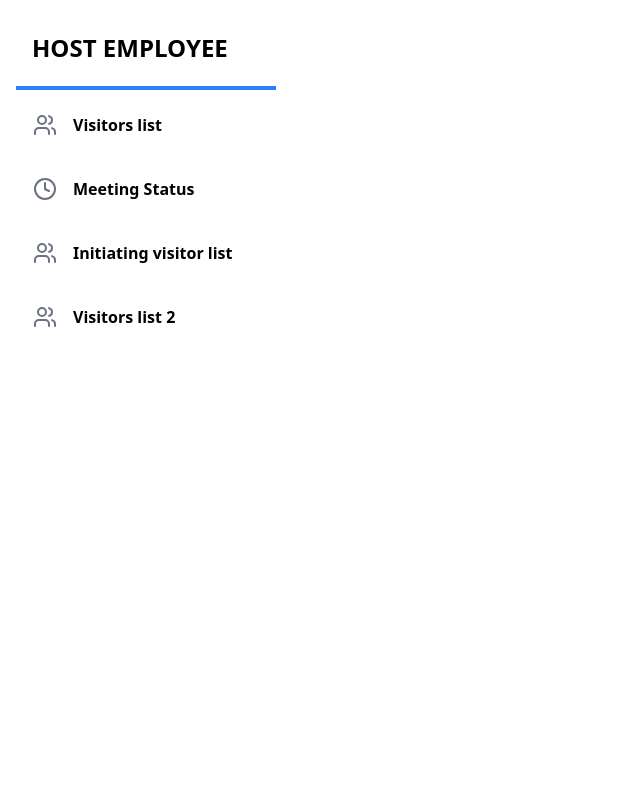
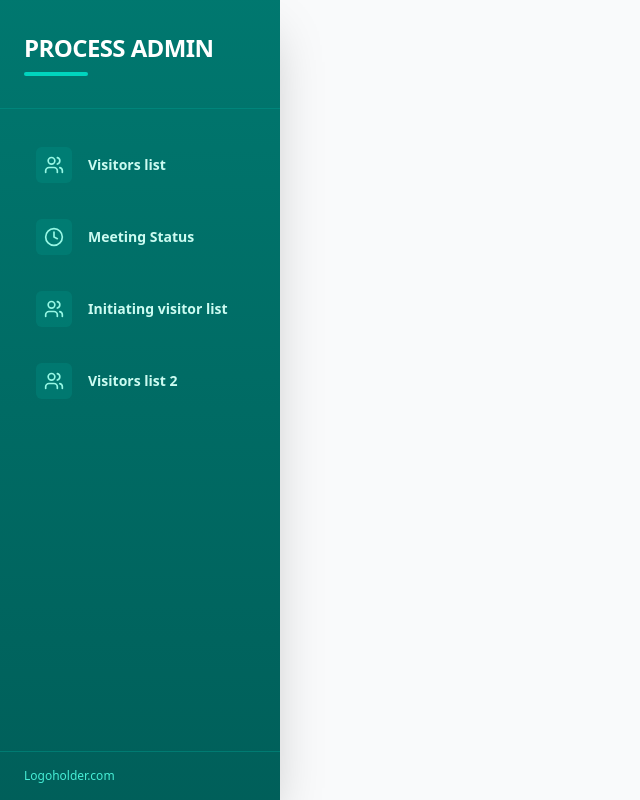
Before and after one commit to FlameX10/VishayVMS, a React app: page /hed/visitors2 in a window 1280 px wide. Shown: the whole page, without its empty margins (0-640 px from the left). Built offline with nearby package versions, Linux system fonts and the light colour scheme; the HTML template or start-up script is replaced by a standard one.

Commit message:
sidebargreen

```diff
--- a/components/HE/Sidebar.jsx
+++ b/components/HE/Sidebar.jsx
@@ -1,3 +1,5 @@
+
+
 "use client";
 import React, { useState } from "react";
 import { Users, Clock } from "lucide-react";
@@ -20,13 +22,17 @@ const Sidebar = () => {
   };
 
   return (
-    <div className="flex flex-col gap-1.5">
-      <div className="m-2 p-2">
-        <h1 className="text-2xl font-extrabold font-sans">HOST EMPLOYEE</h1>
+    <div className="flex flex-col min-h-screen bg-gradient-to-b from-teal-700 to-teal-800 text-white shadow-2xl" style={{ width: '280px' }}>
+      {/* Header Section */}
+      <div className="px-6 py-8 border-b border-teal-600/50">
+        <h1 className="text-2xl font-bold tracking-tight text-white">
+          PROCESS ADMIN
+        </h1>
+        <div className="mt-2 h-1 w-16 bg-teal-400 rounded-full"></div>
       </div>
 
-      <hr className="border-t-4 border-blue-500" />
-
+      {/* Menu Items */}
+      <nav className="flex-1 px-4 py-6 space-y-2">
         {menuItems.map((item, index) => {
           const Icon = item.icon;
           const isSelected = selectedIndex === index;
@@ -35,25 +41,42 @@ const Sidebar = () => {
             <div
               key={index}
               onClick={() => handleClick(index, item.path)}
-            className={`flex flex-row p-2 rounded-md cursor-pointer transition-colors ${
+              className={`
+                group flex items-center gap-4 px-4 py-3.5 rounded-lg cursor-pointer
+                transition-all duration-200 ease-in-out
+                ${
                   isSelected
-                ? "bg-blue-500 border-2 border-black"
-                : "bg-white border border-transparent hover:bg-gray-100"
-            }`}
+                    ? "bg-white/10 shadow-lg border-l-4 border-teal-400"
+                    : "hover:bg-white/5 border-l-4 border-transparent hover:border-teal-400/50"
+                }
+              `}
             >
-            <div>
+              <div className={`
+                p-2 rounded-md transition-colors duration-200
+                ${isSelected ? "bg-teal-500/20" : "bg-teal-600/30 group-hover:bg-teal-600/40"}
+              `}>
                 <Icon
-                className={`m-2 transition-colors ${
-                  isSelected ? "text-white" : "text-gray-500"
+                  size={20}
+                  className={`transition-colors duration-200 ${
+                    isSelected ? "text-teal-300" : "text-teal-200 group-hover:text-teal-100"
                   }`}
                 />
               </div>
-            <div className="m-2 font-bold">
-              <p className={isSelected ? "text-white" : ""}>{item.name}</p>
-            </div>
+              <span className={`
+                font-semibold text-sm transition-colors duration-200
+                ${isSelected ? "text-white" : "text-teal-100 group-hover:text-white"}
+              `}>
+                {item.name}
+              </span>
             </div>
           );
         })}
+      </nav>
+
+      {/* Footer Section */}
+      <div className="px-6 py-4 border-t border-teal-600/50">
+        <p className="text-xs text-teal-300 font-medium">Logoholder.com</p>
+      </div>
     </div>
   );
 };
--- a/pages/HED.jsx
+++ b/pages/HED.jsx
@@ -7,20 +7,20 @@ import MS from '../components/HE/MS'
 const HED = () => {
   return (
     <>
-      <div className='flex flex-row h-screen'>
+      <div className="flex h-screen overflow-hidden bg-gray-50">
         {/* Sidebar with fixed width */}
-        <div className='w-65 m-4'>
-          <Sidebar/>
-        </div>
+        <aside className="flex-shrink-0">
+        <Sidebar />
+        </aside>
 
         {/* Main content area - takes remaining space */}
-        <div className='flex-1 overflow-auto'>
+         <main className="flex-1 overflow-y-auto">
           <Routes>
             <Route path="/" element={<VL/>}></Route>
             <Route path="/vl" element={<VL/>}></Route>
             <Route path="/ms" element={<MS/>}></Route>
           </Routes>
-        </div>
+        </main>
       </div>
     </>
   )
```
Lines whose indentation alone changed are shown as unchanged.
